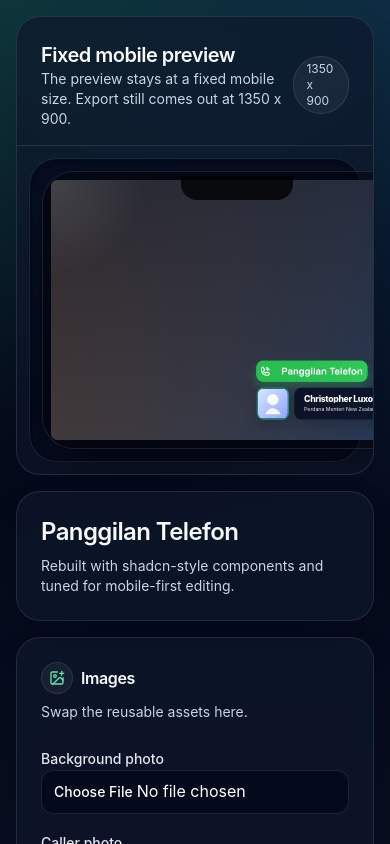
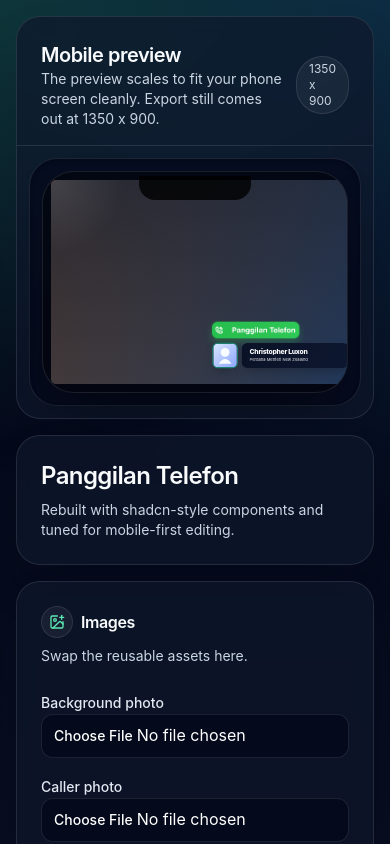
Before and after one commit to x0trad/pmocaller, a React (Vite) app: page / in a window 390 px wide. Shown: the top 844 px of the page. Built offline with nearby package versions, Linux system fonts and the light colour scheme.

Commit message:
Scale preview to fit mobile screens

```diff
--- a/src/App.jsx
+++ b/src/App.jsx
@@ -1,4 +1,4 @@
-import { useRef, useState } from "react";
+import { useEffect, useMemo, useRef, useState } from "react";
 import {
   Download,
   Grip,
@@ -21,9 +21,7 @@ import barEngSrc from "./assets/bar_eng.png";
 
 const STAGE_WIDTH = 1350;
 const STAGE_HEIGHT = 900;
-const MOBILE_PREVIEW_WIDTH = 390;
-const MOBILE_PREVIEW_SCALE = MOBILE_PREVIEW_WIDTH / STAGE_WIDTH;
-const MOBILE_PREVIEW_HEIGHT = STAGE_HEIGHT * MOBILE_PREVIEW_SCALE;
+const MOBILE_PREVIEW_MAX_WIDTH = 390;
 const CALL_BAR_HEIGHT = 76;
 const CALL_CARD_WIDTH = 600;
 const CALL_CARD_HEIGHT = 112;
@@ -60,12 +58,52 @@ export default function App() {
   const [form, setForm] = useState(defaultState);
   const [layout, setLayout] = useState(initialLayout);
   const [isExporting, setIsExporting] = useState(false);
+  const [previewWidth, setPreviewWidth] = useState(MOBILE_PREVIEW_MAX_WIDTH);
   const selectedBarText = getBarTemplateText(form.barTemplate);
 
+  const stageWrapRef = useRef(null);
   const stageRef = useRef(null);
   const backgroundRef = useRef(null);
   const avatarRef = useRef(null);
   const barImageRef = useRef(null);
+
+  useEffect(() => {
+    const element = stageWrapRef.current;
+    if (!element) {
+      return;
+    }
+
+    const updatePreviewWidth = () => {
+      const nextWidth = Math.min(
+        MOBILE_PREVIEW_MAX_WIDTH,
+        Math.max(260, element.clientWidth)
+      );
+      setPreviewWidth(nextWidth);
+    };
+
+    updatePreviewWidth();
+
+    const observer = new ResizeObserver(updatePreviewWidth);
+    observer.observe(element);
+    window.addEventListener("resize", updatePreviewWidth);
+
+    return () => {
+      observer.disconnect();
+      window.removeEventListener("resize", updatePreviewWidth);
+    };
+  }, []);
+
+  const previewScale = previewWidth / STAGE_WIDTH;
+  const previewHeight = STAGE_HEIGHT * previewScale;
+  const stageStyles = useMemo(
+    () => ({
+      width: STAGE_WIDTH,
+      height: STAGE_HEIGHT,
+      transform: `scale(${previewScale})`,
+      transformOrigin: "top left"
+    }),
+    [previewScale]
+  );
 
   const updateField = (key, value) => {
     setForm((current) => ({ ...current, [key]: value }));
@@ -131,11 +169,11 @@ export default function App() {
               <div className="flex items-center justify-between gap-3">
                 <div>
                   <CardTitle className="text-balance text-xl">
-                    Fixed mobile preview
+                    Mobile preview
                   </CardTitle>
                   <CardDescription>
-                    The preview stays at a fixed mobile size. Export still comes
-                    out at 1350 x 900.
+                    The preview scales to fit your phone screen cleanly. Export
+                    still comes out at 1350 x 900.
                   </CardDescription>
                 </div>
                 <div className="rounded-full border border-white/10 bg-white/5 px-3 py-1 text-xs text-slate-300">
@@ -145,10 +183,10 @@ export default function App() {
             </CardHeader>
             <CardContent className="p-3 sm:p-4">
               <div className="rounded-[28px] border border-white/10 bg-slate-950/60 p-3 shadow-inner shadow-black/20">
-                <div className="mx-auto w-[390px] max-w-full">
+                <div ref={stageWrapRef} className="mx-auto w-full max-w-[390px]">
                   <div
                     className="relative mx-auto overflow-hidden rounded-[32px] border border-white/10 bg-black/40 p-2 shadow-2xl shadow-black/40"
-                    style={{ width: MOBILE_PREVIEW_WIDTH }}
+                    style={{ width: previewWidth }}
                   >
                     <div
                       className="pointer-events-none absolute inset-x-1 top-1 z-20 mx-auto h-6 w-28 rounded-b-2xl bg-black/80"
@@ -156,17 +194,12 @@ export default function App() {
                     />
                     <div
                       className="relative mx-auto"
-                      style={{ height: MOBILE_PREVIEW_HEIGHT }}
+                      style={{ height: previewHeight }}
                     >
                       <div
                         ref={stageRef}
                         className="relative overflow-hidden rounded-[24px] bg-gradient-to-br from-amber-800 via-slate-800 to-sky-900 select-none"
-                    style={{
-                      width: STAGE_WIDTH,
-                      height: STAGE_HEIGHT,
-                      transform: `scale(${MOBILE_PREVIEW_SCALE})`,
-                      transformOrigin: "top left"
-                    }}
+                        style={stageStyles}
                       >
                         {form.backgroundSrc ? (
                           <img
```
Lines whose indentation alone changed are shown as unchanged.
